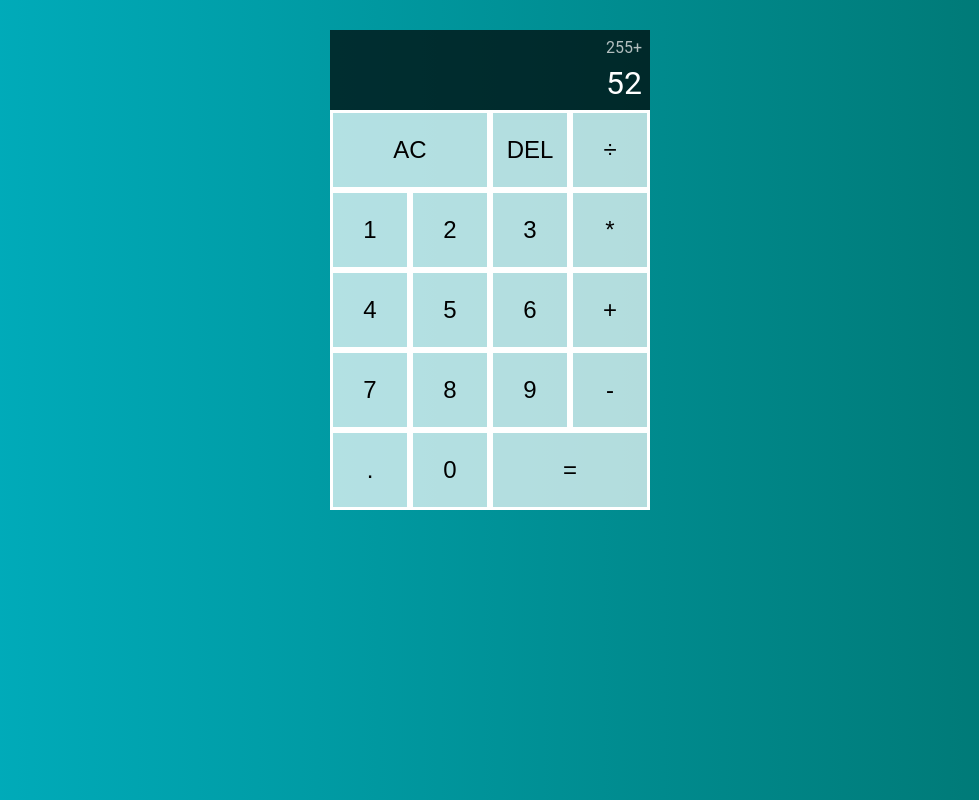
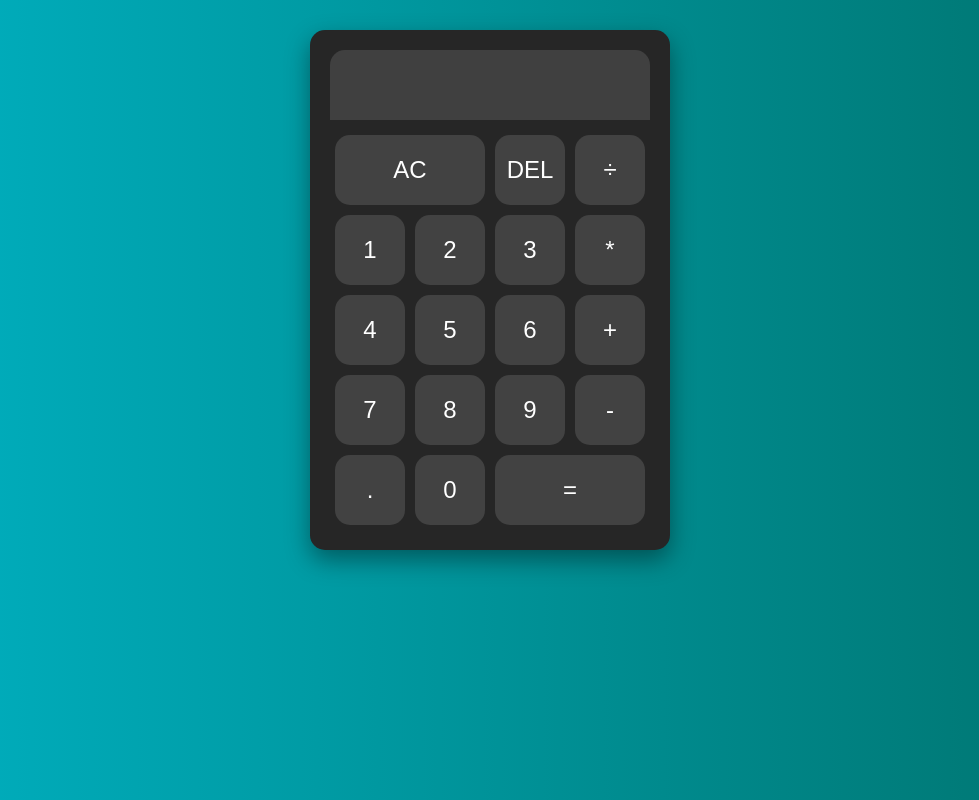
Before and after one commit to Abheekrishna/calculator, a plain HTML site: page index.html in a window 1280 px wide. Shown: the whole page, without its empty margins (150-1129 px from the left). Drawn offline with Linux system fonts and the light colour scheme.

Commit message:
CHANGED: color of the calculator

```diff
--- a/app.js
+++ b/app.js
@@ -1,7 +1,24 @@
-const operations = document.querySelectorAll('[data-operations]');
+/*
+Steps
+
+step1: user needs to select number and operatons
+
+*/
+
+
+
+
+const operation = document.querySelectorAll('[data-operations]');
 const numbers = document.querySelectorAll('[data-numbers]');
 const allClear = document.querySelector('[data-all-clear]');
 const equals = document.querySelector('[data-equals]');
 const deleteBtn = document.querySelector('[data-delete]');
-const previousOperand = document.querySelector('[data-previous-operand]');
-const currentOperand = document.querySelector('[data-current-operand]');
+const previousOperandText = document.querySelector('[data-previous-operand]');
+const currentOperandText = document.querySelector('[data-current-operand]');
+
+
+numbers.forEach(button => {
+    button.addEventListener('click', () => {
+
+    })
+})
--- a/index.html
+++ b/index.html
@@ -10,9 +10,10 @@
 <body>
     <div class="container">
     <div class="calculator-body">
+      <div class="cal-container">
       <div class="output">
-        <div data-previous-operand class="previous">255+</div>
-        <div data-current-operand class="current">52</div>
+        <div data-previous-operand class="previous"></div>
+        <div data-current-operand class="current"></div>
       </div>
       <button data-all-clear class="span-two">AC</button>
       <button data-delete>DEL</button>
@@ -32,7 +33,7 @@
       <button data-numbers>.</button>
       <button data-numbers>0</button>
       <button data-equals class="span-two">=</button>
-
+      </div>
     </div>
     </div>
 
--- a/styles.css
+++ b/styles.css
@@ -10,8 +10,13 @@ body {
   font-family: roboto;
   background: linear-gradient(90deg, rgba(0,178,195,1) 0%, rgba(0,115,110,1) 100%);
 }
+.calculator-body {
+  display: flex;
+  align-items: center;
+  justify-content: center;
+}
 
-.calculator-body {
+.cal-container {
   display: grid;
   align-content: center;
   justify-content: center;
@@ -20,18 +25,25 @@ body {
   margin-top: 30px;
   border: none;
   border-radius: 15px;
+  background-color: rgb(38, 38, 38);
+  width: fit-content;
+  padding: 20px;
+  box-shadow: 0 10px 25px rgba(0, 0, 0, 0.4);
 }
 .span-two {
   grid-column: span 2;
 }
 .output {
   grid-column: 1 / -1;
-  background-color: rgba(0, 0, 0, 0.7);
+  background-color: rgba(84, 84, 84, 0.578);
   display: flex;
   justify-content: space-between;
   align-items: flex-end;
   flex-direction: column;
   padding: 8px;
+  border-top-right-radius: 15px;
+  border-top-left-radius: 15px;
+  margin-bottom: 10px;
 }
 .previous {
   font-size: 1rem;
@@ -43,13 +55,17 @@ body {
 }
 
   button {
-  border: 3px solid white;
-  background-color: rgba(255, 255, 255, 0.7);
+  background-color: rgb(66, 66, 66);
   font-size: 1.5rem;
   outline: none;
   cursor: pointer;
   transition: all 0.08s ease-in-out;
+  border: none;
+  margin: 5px;
+  border-radius: 15px;
+  color: #fff;
 }
 button:hover {
-  background-color: rgba(255, 255, 255, 0.9);
+  background-color: rgba(135, 135, 135, 0.9);
+  box-shadow: 0 0 25px rgba(255, 255, 255, 0.5);
 }
```
